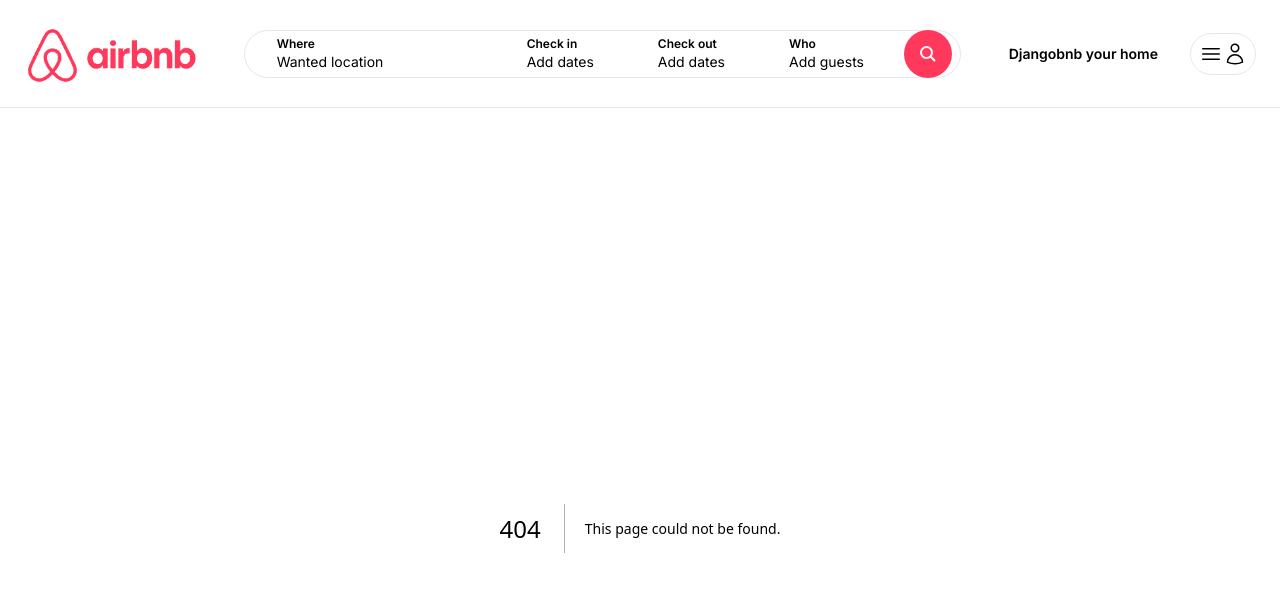
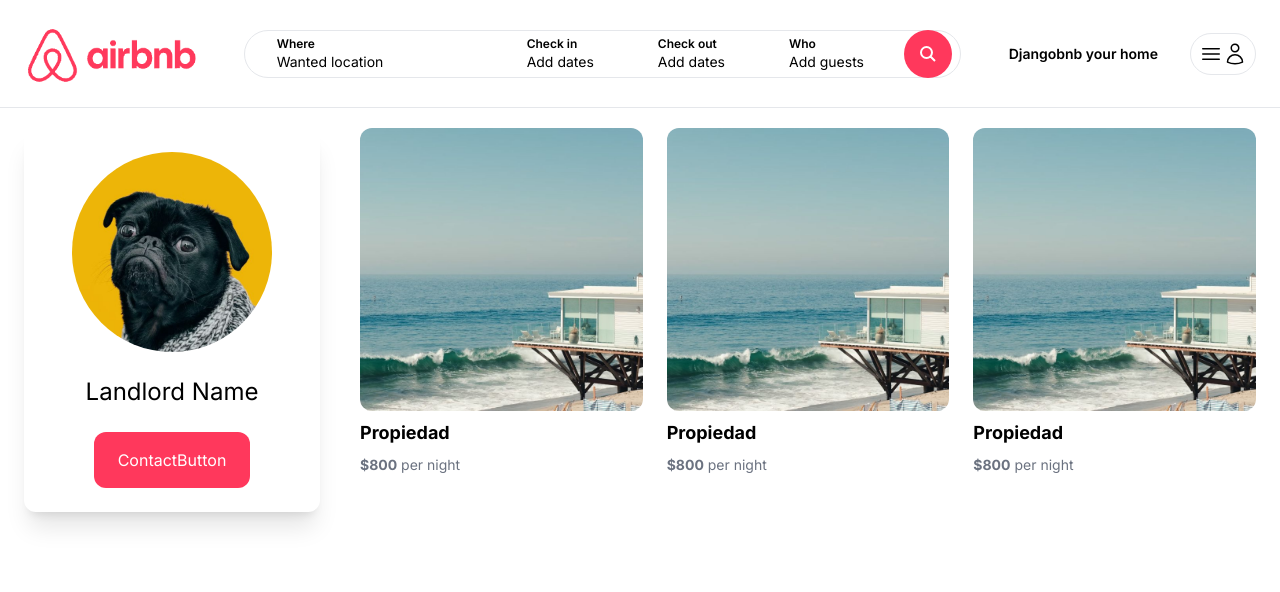
Before and after one commit to ThorondorManwe/djangoBnb, a Next.js app: page /landlords/1 in a window 1280 px wide. Before the commit this address had no page. Shown: the top 592 px of the page. Built offline with nearby package versions, Linux system fonts and the light colour scheme.

Commit message:
Landlord detail page

```diff
--- /dev/null
+++ b/app/components/ContactButton.tsx
@@ -0,0 +1,9 @@
+import React from 'react'
+
+const ContactButton = () => {
+    return (
+        <div className="mt-6 py-4 px-6 cursor-pointer bg-airbnb text-white rounded-xl hover:bg-airbnb-dark transition">ContactButton</div>
+    )
+}
+
+export default ContactButton
--- /dev/null
+++ b/app/landlords/[id]/page.tsx
@@ -0,0 +1,30 @@
+import ContactButton from "@/app/components/ContactButton";
+import PropertyList from "@/app/components/properties/PropertyList";
+import Image from "next/image";
+import React from "react";
+
+const LandlordDetailPage = () => {
+    return (
+        <main className="max-w-[1500px] max-auto px-6 pb-6">
+            <div className="grid grid-cols-1 md:grid-cols-4 gap-4">
+                <aside className="col-span-1 mb-4">
+                    <div className="flex flex-col items-center p-6 rounded-xl border-gray-300 shadow-xl">
+                        <Image src='/profile_pic_1.jpg' width={200} height={200} alt="Landlord Name" className="rounded-full" />
+
+                        <h1 className="mt-6 text-2xl">Landlord Name</h1>
+
+                        <ContactButton />
+                    </div>
+                </aside>
+
+                <div className="col-span-1 md:col-span-3 pl-0 md:pl-6">
+                    <div className="grid grid-cols-1 md:grid-cols-3 gap-6">
+                        <PropertyList />
+                    </div>
+                </div>
+            </div>
+        </main>
+    )
+};
+
+export default LandlordDetailPage;
```
